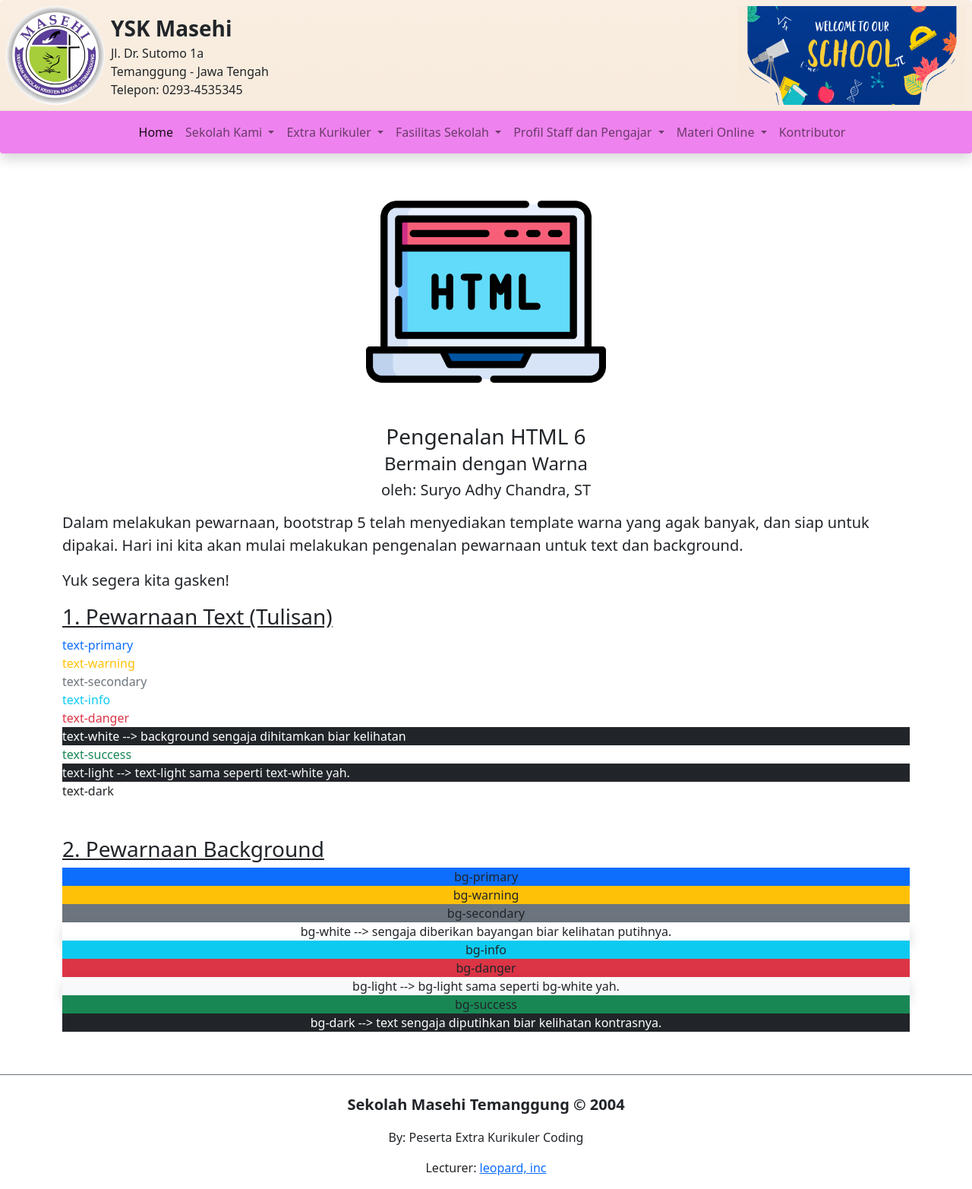
After one commit to leopard1982/sekolah_masehi, a Django app: template templates/blogs/html6.html in a window 1280 px wide. The commit adds this page. Shown: the whole page at 76% size. Run offline with Django 3.2, Linux system fonts and the light colour scheme; the template is opened without the code that fills it, so the values that code supplies are empty.

Commit message:
penambahan materi pewarnaan text dan background

```diff
--- a/fe/views.py
+++ b/fe/views.py
@@ -19,6 +19,8 @@ def blogsSection(request,id):
         return render(request,'blogs/html4.html')
     elif id=="5":
         return render(request,'blogs/html5.html')
+    elif id=="6":
+        return render(request,'blogs/html6.html')
     else:
         return render(request,'section/kami.html')
 
--- /dev/null
+++ b/templates/blogs/html6.html
@@ -0,0 +1,79 @@
+{% extends 'base.html' %}
+{% load static %}
+
+{% block contents %}
+    <div class="text-center">
+        <p>
+            <img src="{% static 'images/html1.png'%}" class="w-25" alt="" srcset="">
+        </p>
+        <p class="h3">Pengenalan HTML 6<br><span class="h4">Bermain dengan Warna</span></p>
+        <p class="h5">oleh: Suryo Adhy Chandra, ST</p>
+    </div>
+    <div class="container mt-3 fs-5">
+        Dalam melakukan pewarnaan, bootstrap 5 telah menyediakan template warna yang agak banyak, dan siap untuk dipakai. Hari ini kita akan mulai melakukan pengenalan pewarnaan untuk text dan background.
+    </div>
+    <div class="container mt-3 mb-3 fs-5">
+        Yuk segera kita gasken!
+    </div>
+    <div class="container">
+        <p class="h3"><u>1. Pewarnaan Text (Tulisan)</u></p>
+        <div class="text-primary">
+            text-primary
+        </div>
+        <div class="text-warning">
+            text-warning
+        </div>
+        <div class="text-secondary">
+            text-secondary
+        </div>
+        <div class="text-info">
+            text-info
+        </div>
+        <div class="text-danger">
+            text-danger
+        </div>
+        <div class="text-white bg-dark">
+            text-white --> background sengaja dihitamkan biar kelihatan
+        </div>
+        <div class="text-success">
+            text-success
+        </div>
+        <div class="text-light bg-dark">
+            text-light --> text-light sama seperti text-white yah.
+        </div>
+        <div class="text-dark">
+            text-dark
+        </div>
+    </div>
+    <div class="container mt-5">
+        <p class="h3"><u>2. Pewarnaan Background</u></p>
+        <div class="bg-primary text-center">
+            bg-primary
+        </div>
+        <div class="bg-warning text-center">
+            bg-warning
+        </div>
+        <div class="bg-secondary text-center">
+            bg-secondary
+        </div>
+        <div class="shadow bg-white text-center">
+            bg-white --> sengaja diberikan bayangan biar kelihatan putihnya.
+        </div>
+        <div class="bg-info text-center">
+            bg-info
+        </div>
+        <div class="bg-danger text-center">
+            bg-danger
+        </div>
+        <div class="bg-light text-center shadow">
+            bg-light --> bg-light sama seperti bg-white yah.
+        </div>
+        <div class="bg-success text-center">
+            bg-success
+        </div>
+        <div class="bg-dark text-white text-center">
+            bg-dark --> text sengaja diputihkan biar kelihatan kontrasnya.
+        </div>
+
+    </div>
+{% endblock %}
```
Also changed, not shown: templates/section/blogs.html (+7 -0 lines).
